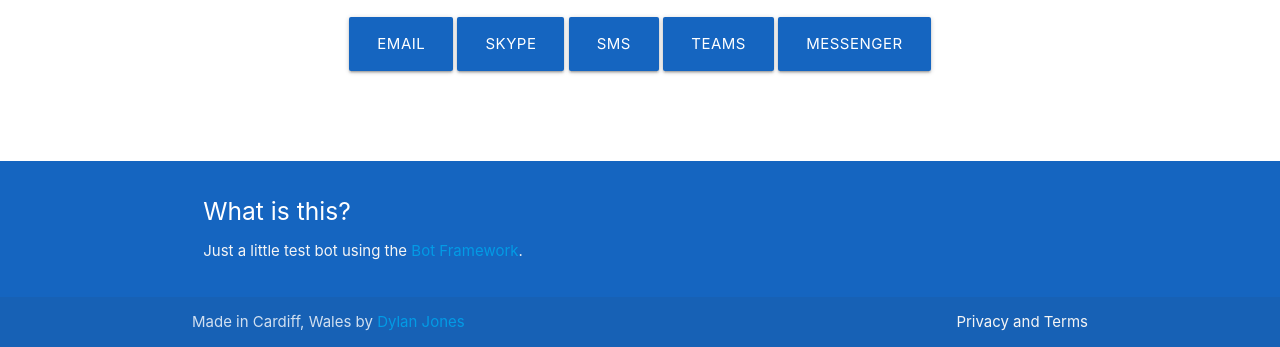
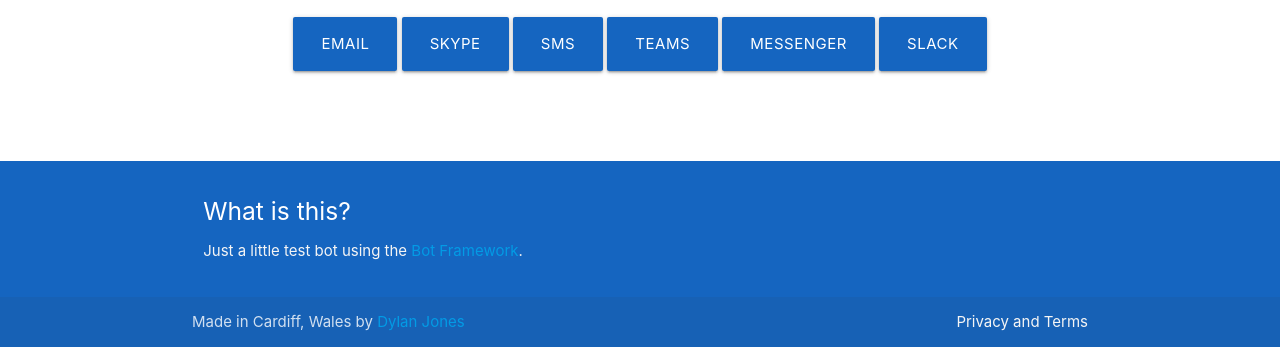
Before and after one commit to dylan8902/connor-bot, a website: page index.html in a window 1280 px wide. Shown: the part 454-801 px from the top of the page. Drawn offline with nearby package versions, Linux system fonts and the light colour scheme; files whose address does not match are found by name.

Commit message:
Add link to slack
Facebook also now fixed so updated readme

```diff
--- a/index.html
+++ b/index.html
@@ -21,6 +21,7 @@
         <a href="tel:+441422400729" class="btn-large waves-effect waves-light blue darken-3">SMS</a>
         <a href="https://teams.microsoft.com/l/chat/0/0?users=28:e44e2e7a-021b-4d61-9d87-f678a97cfc14" class="btn-large waves-effect waves-light blue darken-3">Teams</a>
         <a href="https://www.facebook.com/theconnorbot" class="btn-large waves-effect waves-light blue darken-3">Messenger</a>
+        <a href="https://slack.com/oauth/authorize?&client_id=18619608532.207529702967&scope=bot" class="btn-large waves-effect waves-light blue darken-3">Slack</a>
       </div>
     </div>
   </div>
```
Also changed, not shown: README.md.
